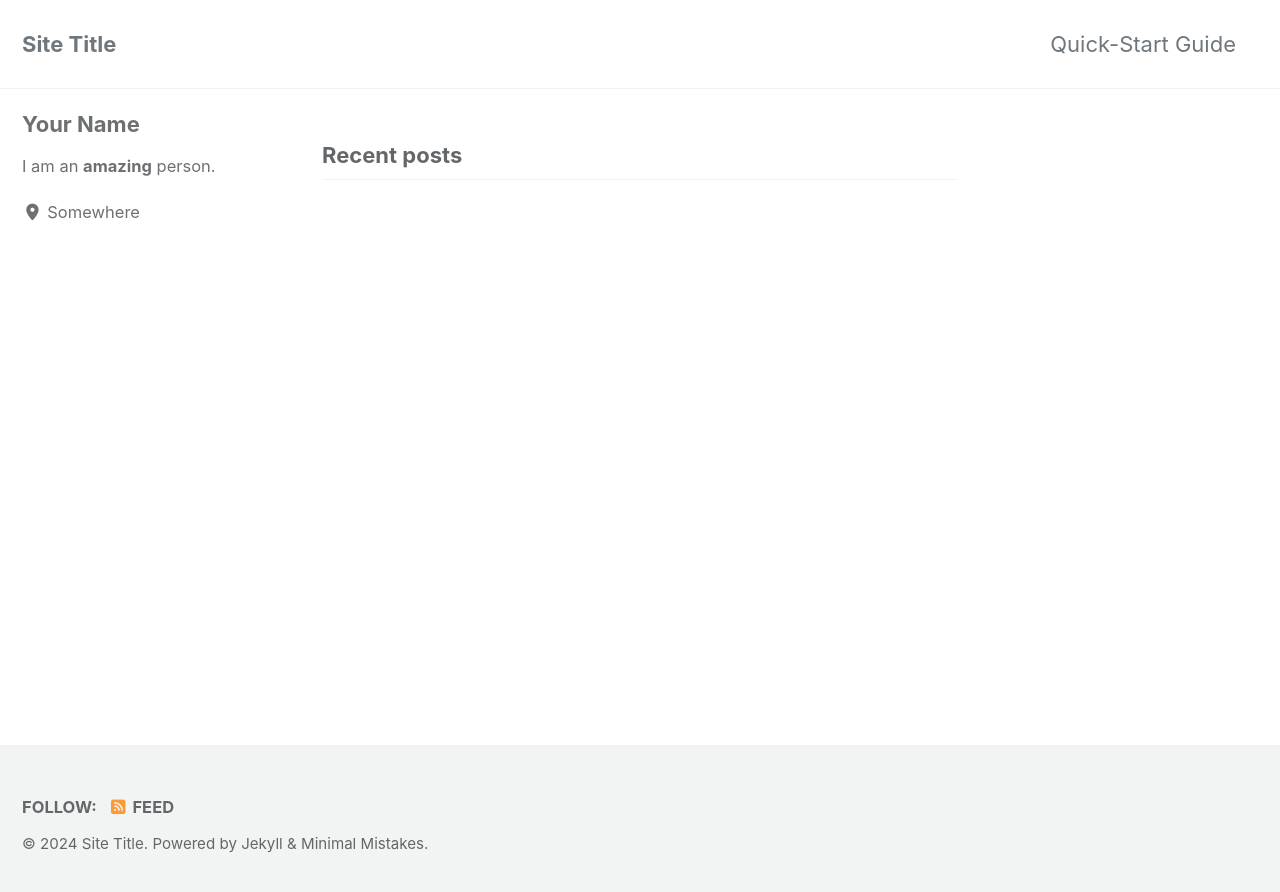
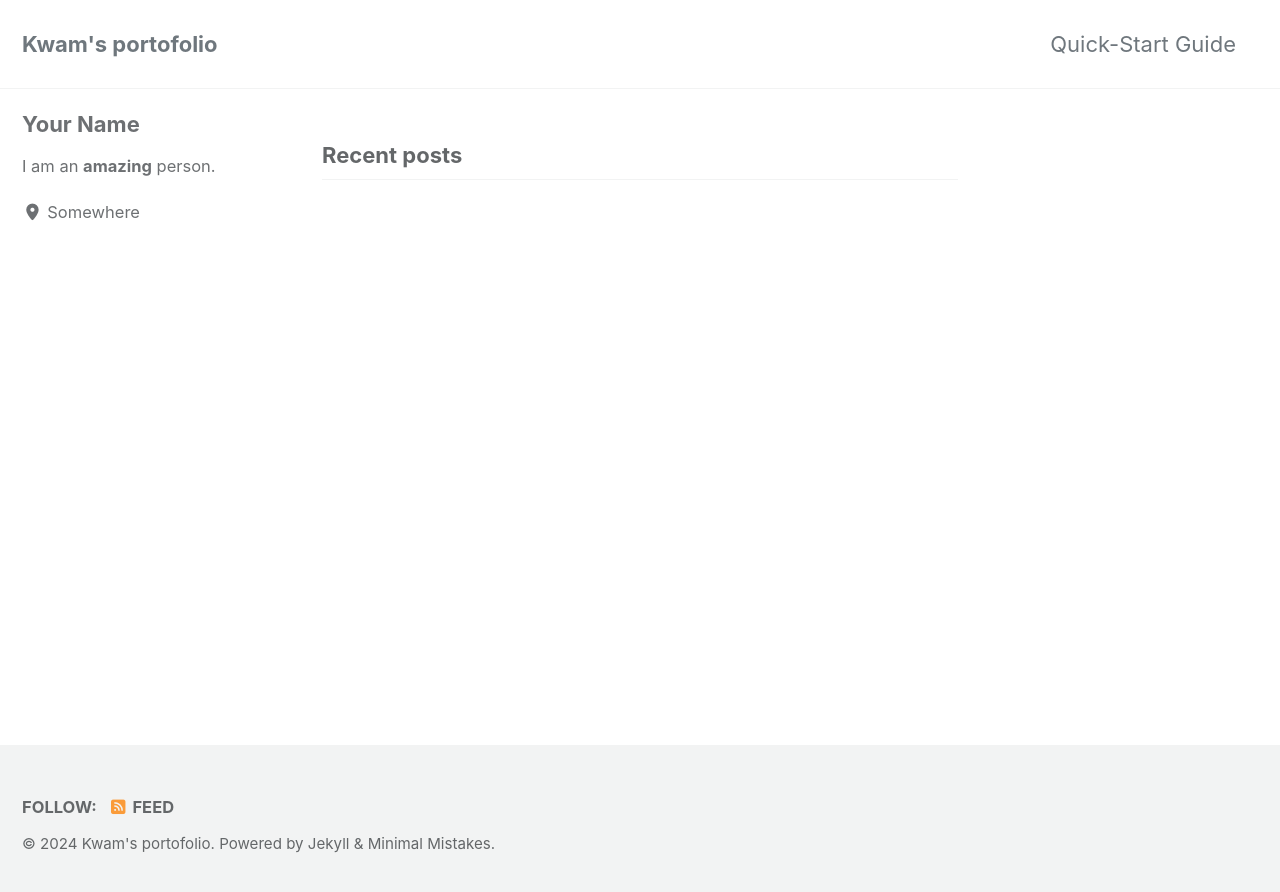
Before and after one commit to KwamK-Code/Websinter, a Jekyll site: the page built from index.html, in a window 1280 px wide. Shown: the top 892 px of the page. Built offline with Jekyll 4.4.1, drawn with Linux system fonts in a browser that asks for light colours; cached includes are drawn as plain includes; the list of posts is cut into pages by our own code.

Commit message:
Update _config.yml

```diff
--- a/_config.yml
+++ b/_config.yml
@@ -17,7 +17,7 @@ minimal_mistakes_skin    : "default" # "air", "aqua", "contrast", "dark", "dirt"
 # Site Settings
 locale                   : "en-US"
 rtl                      : # true, false (default) # turns direction of the page into right to left for RTL languages
-title                    : "Site Title"
+title                    : "Kwam's portofolio"
 title_separator          : "-"
 subtitle                 : # site tagline that appears below site title in masthead
 name                     : "Kwam K"
```
